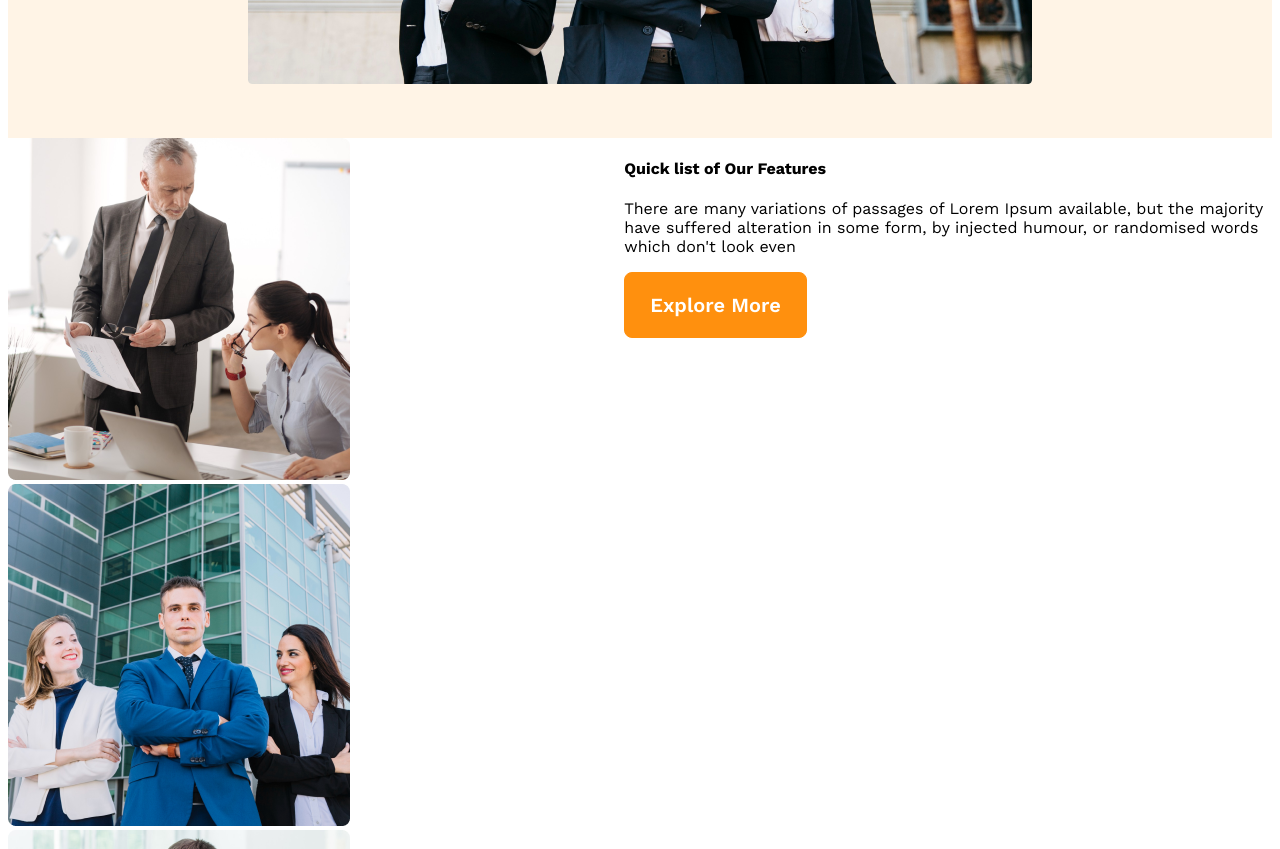
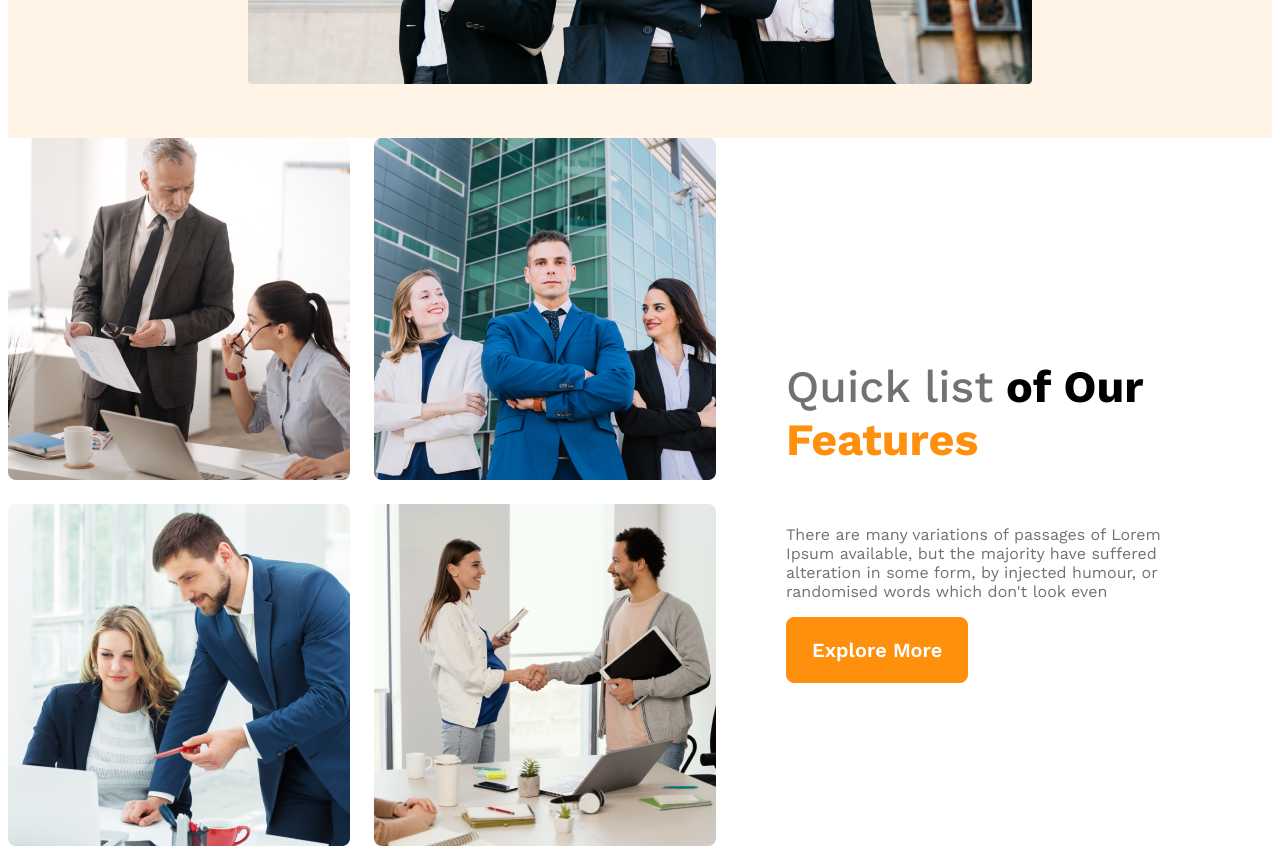
Before and after one commit to TaaanjuZc/g3-architect-, a plain HTML site: page index.html in a window 1280 px wide. Shown: the part 920-1769 px from the top of the page. Drawn offline with nearby package versions, Linux system fonts and the light colour scheme.

Commit message:
Feature section added

```diff
--- a/architect.css
+++ b/architect.css
@@ -107,4 +107,36 @@ main {
 
 .teams-container {
   display: flex;
+  align-items: center;
 }
+
+.teams-img-container {
+  display: grid;
+  grid-template-columns: repeat(2, 1fr);
+  gap: 24px;
+}
+
+.teams-content {
+  padding-left: 70px;
+  padding-right: 70px;
+}
+
+.teams-title {
+  font-size: 2.8rem;
+}
+
+.teams-title .quick-l {
+  color: #727272;
+  font-weight: 500;
+}
+
+.teams-title .t-features {
+  color: #FF900E;
+  font-weight: 700;
+}
+
+.teams-description {
+  color: #727272;
+  font-size: 16px;
+  font-weight: 400;
+}
--- a/index.html
+++ b/index.html
@@ -47,7 +47,7 @@
 
         <div class="teams-content">
           <h4 class="teams-title">
-            <span>Quick list</span> of Our <span>Features</span>
+            <span class="quick-l">Quick list</span> of Our <span class="t-features">Features</span>
           </h4>
           <p class="teams-description">
             There are many variations of passages of Lorem Ipsum available, but the majority have suffered alteration in some form, by injected humour, or randomised words which don't look even
```
